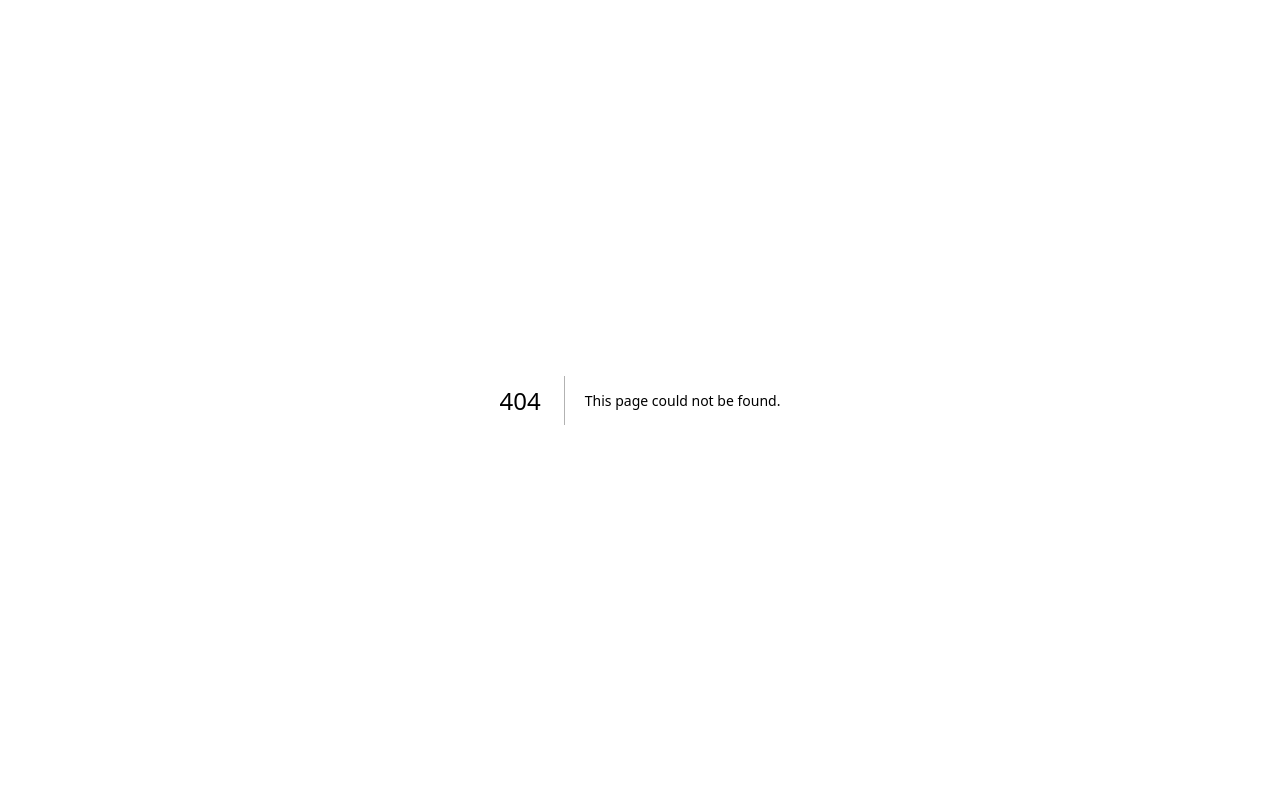
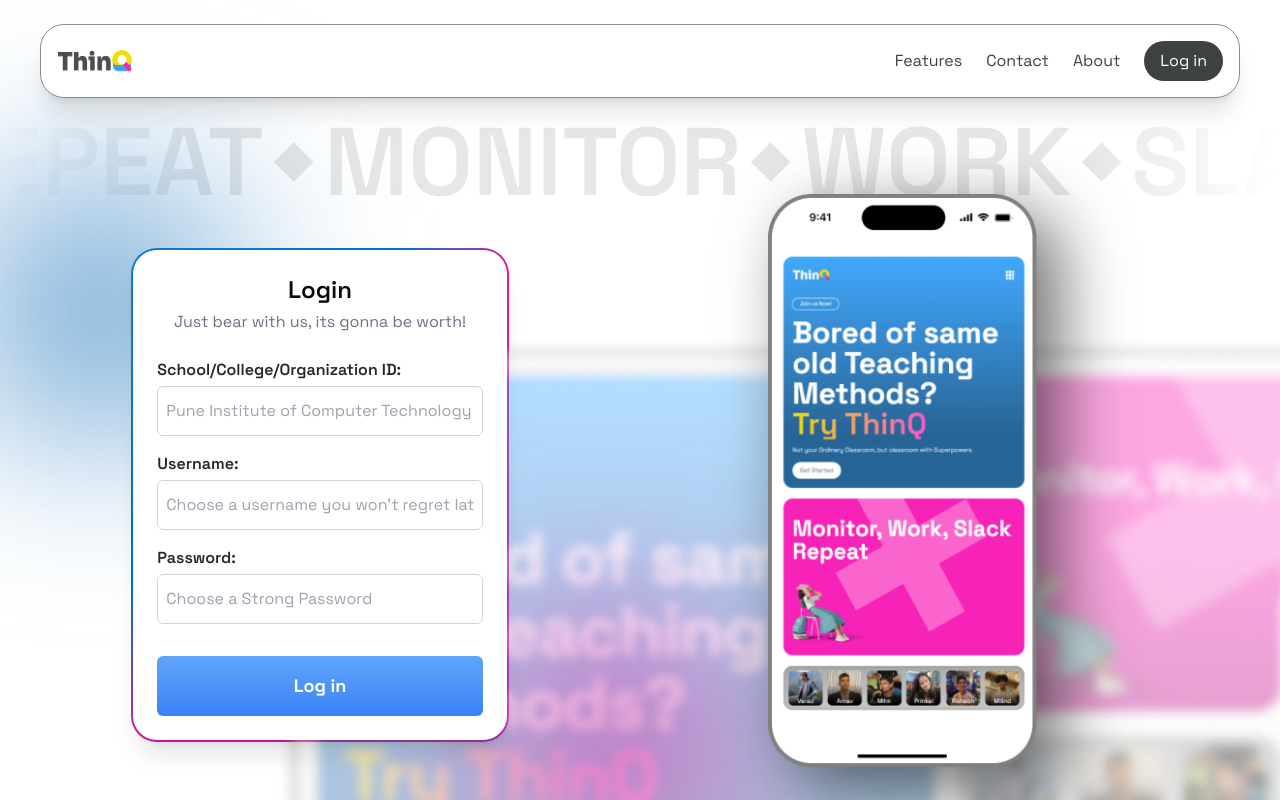
Before and after one commit to arnitdo/ThinQ, a Next.js app in the folder next/: page /login in a window 1280 px wide. Before the commit this address had no page. Shown: the top 800 px of the page. Built offline with nearby package versions, Linux system fonts and the light colour scheme; no server answers.

Commit message:
Add API code

```diff
--- a/next/src/app/auth/login/page.tsx
+++ b/next/src/app/(auth)/login/page.tsx
@@ -1,9 +1,77 @@
+"use client";
+
 import React from "react";
 import Marquee from "react-fast-marquee";
 import Navbar from "../../../components/Navbar";
 import Image from "next/image";
+import {useForm} from "@/util/client/hooks/useForm";
+import {AuthLoginUserBody, AuthLoginUserParams} from "@/util/api/api_requests";
+import {AuthLoginUserBodyClientValidator} from "@/util/validators/client";
+import {STRLEN_NZ} from "@/util/validators/utils";
+import {makeAPIRequest} from "@/util/client/helpers";
+import {ResponseJSON} from "@/util/api/api_meta";
+import {useAPIRequest} from "@/util/client/hooks/useApi";
+import {GetUserResponse} from "@/util/api/api_responses";
 
-const page = () => {
+const Page = () => {
+  const loginForm = useForm<AuthLoginUserBody & AuthLoginUserParams>({
+    formInputs: {
+      userPassword: {
+        inputType: "password",
+        initialValue: ""
+      },
+      userName: {
+        inputType: "text",
+        initialValue: ""
+      },
+      orgId: {
+        inputType: "text",
+        initialValue: ""
+      }
+    },
+    nameBinding: {
+      orgId: "Organization ID",
+      userName: "User ID",
+      userPassword: "Password"
+    },
+    formValidator: {
+      ...AuthLoginUserBodyClientValidator,
+      orgId: STRLEN_NZ
+    },
+    valueChangeListener: (attribute, newValue) => {
+      console.log({attribute, newValue})
+    }
+  })
+
+  const onSubmit: React.FormEventHandler<HTMLFormElement> = async (e) => {
+    e.preventDefault()
+    const response = await makeAPIRequest<ResponseJSON, AuthLoginUserParams, AuthLoginUserBody>({
+      requestUrl: "/api/orgs/:orgId/auth/login",
+      urlParams: {
+        orgId: loginForm.formValues.orgId
+      },
+      bodyParams: {
+        userName: loginForm.formValues.userName,
+        userPassword: loginForm.formValues.userPassword
+      },
+      queryParams: {},
+      requestMethod: "POST"
+    })
+
+    const {hasResponse, responseData, hasError, errorData, statusCode} = response
+    console.log(response)
+  }
+
+  const {isLoading, responseData} = useAPIRequest<GetUserResponse>({
+    requestUrl: "/api/me",
+    bodyParams: {},
+    urlParams: {},
+    queryParams: {},
+    requestMethod: "GET"
+  })
+
+  console.log(isLoading, responseData)
+
   return (
     <section className="h-[122vh]">
       <Navbar item1="Features" item2="Contact" item3="About" specialitem="Log in" />
@@ -31,7 +99,7 @@
             <p className="text-gray-500 text-center mt-1 text-md mb-6">
               Just bear with us, its gonna be worth!
             </p>
-            <form action="">
+            <form action="" onSubmit={onSubmit}>
               <div className="flex flex-col">
                 <label
                   htmlFor="collegeID"
@@ -40,10 +108,10 @@
                   School/College/Organization ID:
                 </label>
                 <input
-                  type="text"
-                  name="collegeID"
                   className="border border-gray-300 rounded-md py-3 p-2 mb-4"
                   placeholder="Pune Institute of Computer Technology ID"
+                  name={"collegeID"}
+                  {...loginForm.formControls.orgId}
                 />
                 <label
                   htmlFor="collegeID"
@@ -53,9 +121,9 @@
                 </label>
 
                 <input
-                  type="text"
                   className="border border-gray-300 rounded-md py-3 p-2 mb-4"
                   placeholder="Choose a username you won't regret later!"
+                  {...loginForm.formControls.userName}
                 />
                 <label
                   htmlFor="collegeID"
@@ -64,11 +132,11 @@
                   Password:
                 </label>
                 <input
-                  type="password"
                   className="border border-gray-300 rounded-md py-3 p-2 mb-4"
                   placeholder="Choose a Strong Password"
+                  {...loginForm.formControls.userPassword}
                 />
-                <button className="bg-gradient-to-b from-blue-400 hover:scale-105 transition-all font-bold text-lg to-blue-500 hover:shadow-2xl ease-in-out text-white rounded-md px-2 py-4 mt-4">
+                <button type={"submit"} className="bg-gradient-to-b from-blue-400 hover:scale-105 transition-all font-bold text-lg to-blue-500 hover:shadow-2xl ease-in-out text-white rounded-md px-2 py-4 mt-4">
                   Log in
                 </button>
               </div>
@@ -83,4 +151,4 @@
   );
 };
 
-export default page;
+export default Page;
--- a/next/src/components/Footer.jsx
+++ b/next/src/components/Footer.jsx
@@ -14,7 +14,7 @@
 					<Link href="/" className=" space-x-2">
 						Home
 					</Link>
-					<Link href={"/auth/login"}> Login </Link>
+					<Link href={"/login"}> Login </Link>
 				</div>
 			</div>
 		</div>
```
